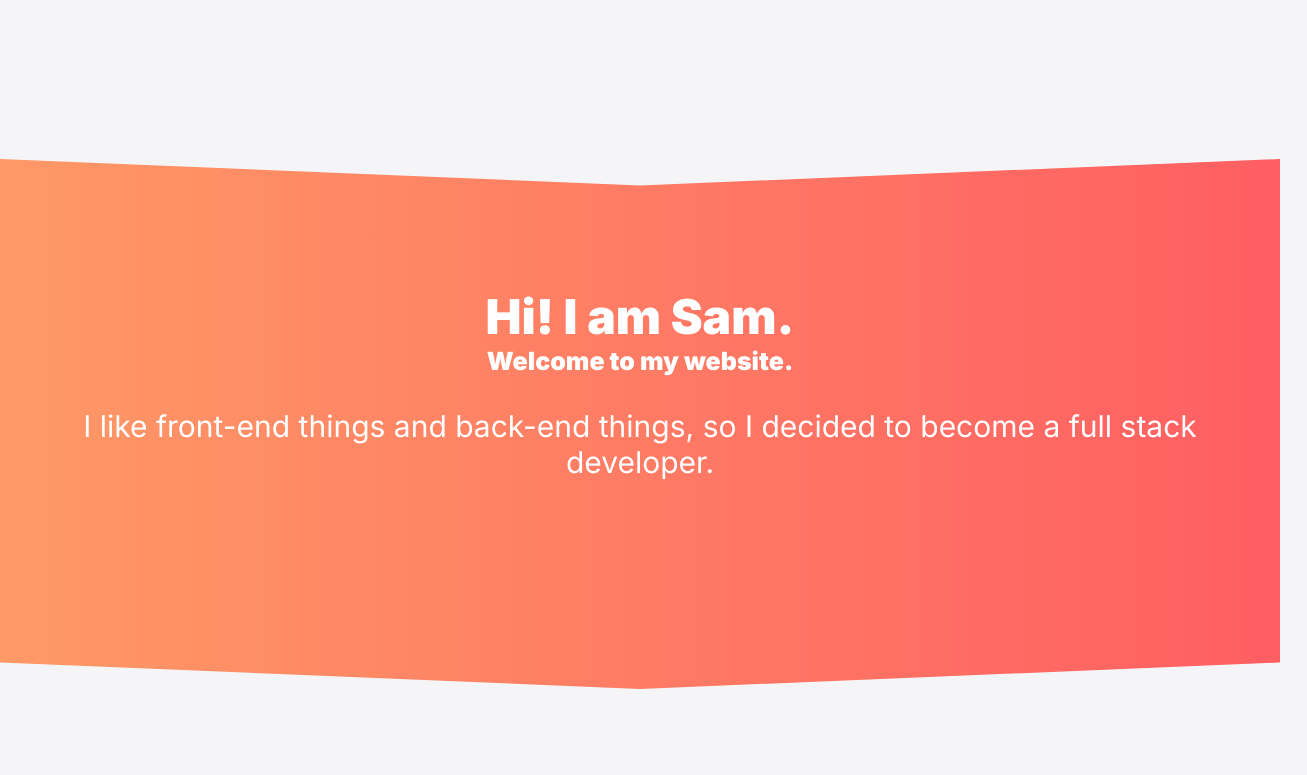
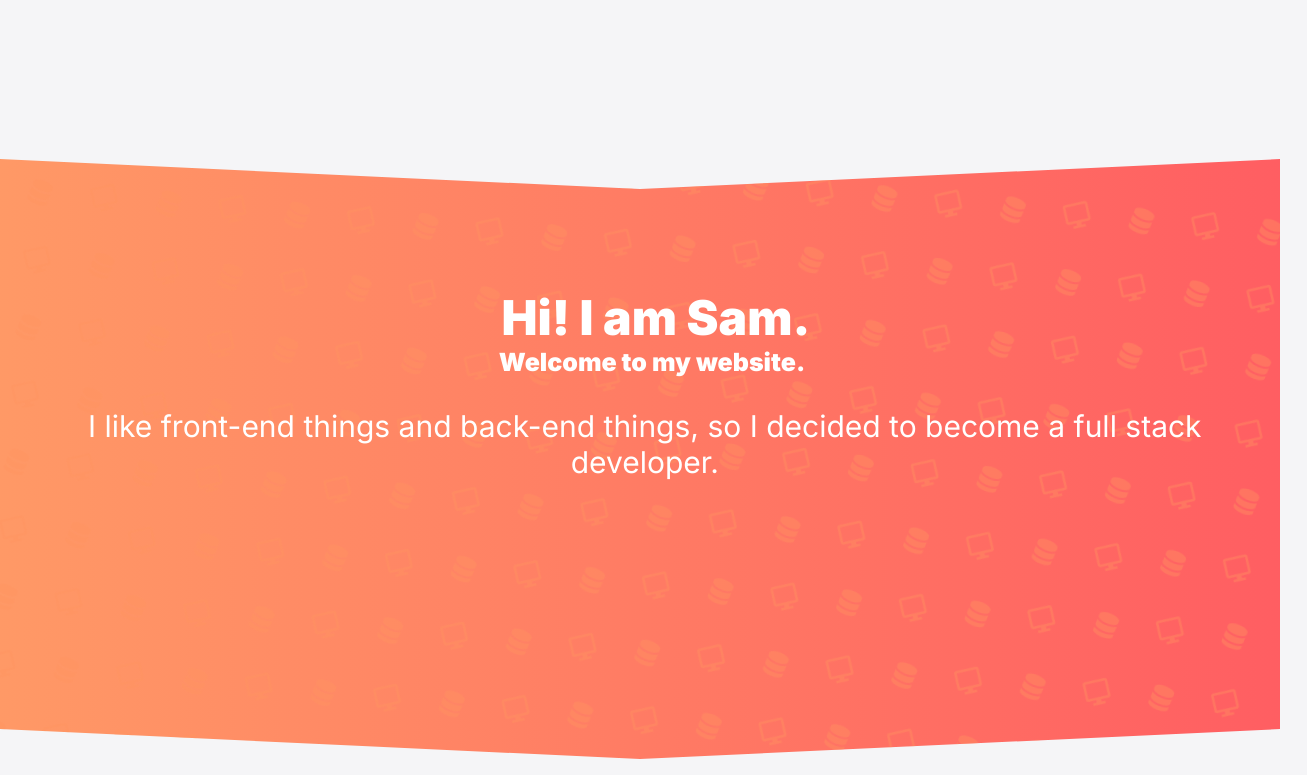
Before and after one commit to samleungskl/portfolio-v4, a React (Create React App) app: page / in a window 1280 px wide. Shown: the part 525-1300 px from the top of the page, 1307 px wide, since content can reach past the window. Built offline with nearby package versions, Linux system fonts and the light colour scheme; no server answers; a web font is replaced by a local one.

Commit message:
fixed background pattern on welcome section

```diff
--- a/src/WelcomSection/WelcomeSection.css
+++ b/src/WelcomSection/WelcomeSection.css
@@ -1,23 +1,29 @@
 .welcomeSectionBackground {
     height: 600px;
+    background: linear-gradient(90deg, #FF9966 0%, #FF5E62 100%);
+    clip-path: polygon(50% 5%, 100% 0, 100% 95%, 50% 100%, 0 95%, 0 0);
+}
+.welcomeSectionPattern{
     padding-top: 80px;
-    clip-path: polygon(50% 5%, 100% 0, 100% 95%, 50% 100%, 0 95%, 0 0);
-    background: linear-gradient(90deg, #FF9966 0%, #FF5E62 100%);
-    /* background-image: url('../assets/images/backgroundPattern.svg'); */
+    height: 100%;
+    transform: rotate(5deg);
+    background-image: url('../assets/images/iconPattern.png');
 }
-
 .welcomeTitle {
+    transform: rotate(-5deg);
     margin-top: 48px;
     color: white;
 }
 
 .welcomeMsg {
+    transform: rotate(-5deg);
     font-weight: 900;
     font-size: 25px;
     color: white;
 }
 
 .explainMsg {
+    transform: rotate(-5deg);
     color: white;
     margin-top: 32px;
 }
@@ -28,6 +34,6 @@
 
 @media only screen and (min-width: 768px) {
     .welcomeSectionBackground {
-        height: 450px;
+        height: 600px;
     }
 }
--- a/src/WelcomSection/WelcomeSection.js
+++ b/src/WelcomSection/WelcomeSection.js
@@ -3,10 +3,12 @@ import './WelcomeSection.css';
 function WelcomeSection() {
     return (
         <div className='welcomeSectionBackground'>
-            <div className='WelcomeSection marginLeftRight'>
-                <div className='welcomeTitle title'> Hi! I am Sam.</div>
-                <div className='welcomeMsg'> Welcome to my website.</div>
-                <div className='explainMsg msg'> I like front-end things and back-end things, so I decided to become a full stack developer.</div>
+            <div className='welcomeSectionPattern'>
+                <div className='WelcomeSection marginLeftRight'>
+                    <div className='welcomeTitle title'> Hi! I am Sam.</div>
+                    <div className='welcomeMsg'> Welcome to my website.</div>
+                    <div className='explainMsg msg'> I like front-end things and back-end things, so I decided to become a full stack developer.</div>
+                </div>
             </div>
         </div>
     );
```
Also changed, not shown: src/assets/images/iconPattern.png (added).
